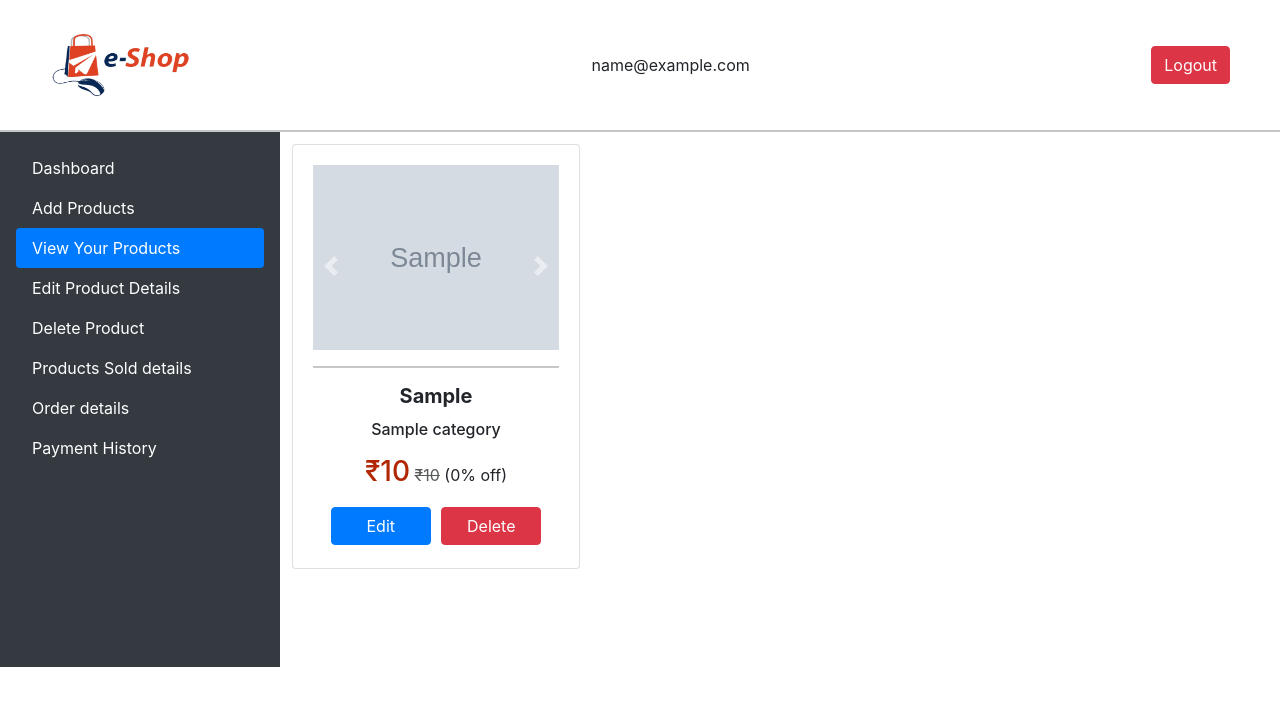
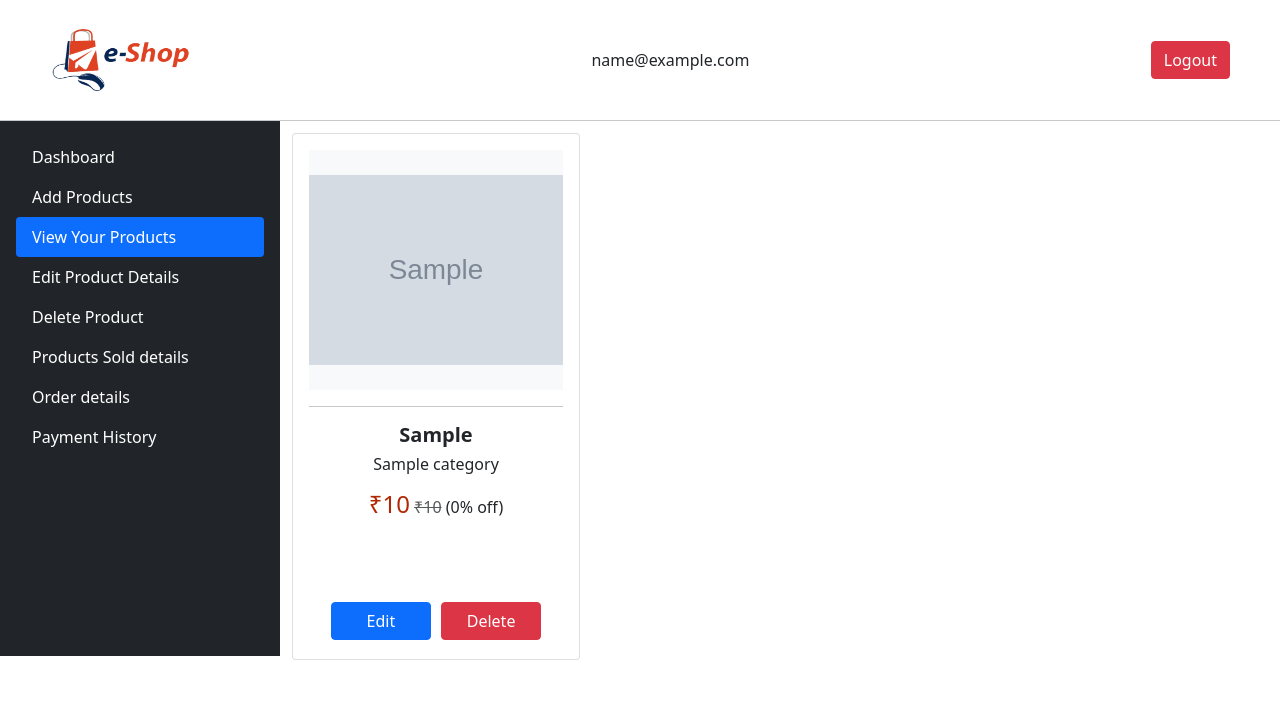
Before and after one commit to Denisshingala/e-Shop, a PHP site: page /e-shop/seller/view-products.php in a window 1280 px wide. Shown: the top 706 px of the page. Run offline with PHP 8.4, Linux system fonts and the light colour scheme; the visitor is signed in with stand-in values (Sample User, id 1); tables that the repository leaves empty or names only in its code hold one stand-in row (values such as "Sample post"); grey boxes marked "Sample" are stand-in pictures; some libraries are stand-ins or nearby versions.

Commit message:
post all done

```diff
--- a/index.php
+++ b/index.php
@@ -302,7 +302,7 @@ require('./configuration/config.php');
                                         <div class="card-body border-left border-right text-center px-3 pt-4 pb-3">
                                             <h6 class="text-truncate mb-3">' . $row['title'] . '</h6>
                                             <div class="d-flex justify-content-center">
-                                                <h6>&#x20b9 ' . $row['price'] - ($row['price'] * $row['discount'] / 100) . '</h6>
+                                                <h6>&#x20b9 ' . ($row['price'] - ($row['price'] * $row['discount'] / 100)) . '</h6>
                                                 <small class="text-muted ml-2"><del>&#x20b9 ' . $row['price'] . '</del></small>
                                             </div>
                                         </div>
--- a/seller/action/add-product.php
+++ b/seller/action/add-product.php
@@ -28,7 +28,7 @@ if(isset($_POST['add-product-btn'])) {
     }
     $string = implode(",", $array);
 
-    $sql = "INSERT INTO product (title, description, brand, price, discount, category_id, seller_id, image, size_available, colour_available) VALUES (?,?,?,?,?,?,?,?,?,?)";
+    $sql = `INSERT INTO product (title, description, brand, price, discount, category_id, seller_id, image, size_available, colour_available) VALUES (?,?,?,?,?,?,?,?,?,?)`;
     $stmt = $conn->prepare($sql);
     $stmt->bind_param("sssddiisss", $title, $description, $brand, $price, $discount, $categoryID, $sellerID, $string, $size, $colour);
     if ($stmt->execute()) {
--- a/seller/view-products.php
+++ b/seller/view-products.php
@@ -14,8 +14,8 @@ require('action/update-product.php');
     <meta name="viewport" content="width=device-width, initial-scale=1">
     <meta name="description" content="">
     <title>e-Shop | Seller</title>
+    <link href="https://cdn.jsdelivr.net/npm/bootstrap@5.2.0-beta1/dist/css/bootstrap.min.css" rel="stylesheet" integrity="sha384-0evHe/X+R7YkIZDRvuzKMRqM+OrBnVFBL6DOitfPri4tjfHxaWutUpFmBp4vmVor" crossorigin="anonymous">
     <link href="https://cdn.jsdelivr.net/npm/bootstrap@5.0.2/dist/css/bootstrap.min.css" rel="stylesheet" integrity="sha384-EVSTQN3/azprG1Anm3QDgpJLIm9Nao0Yz1ztcQTwFspd3yD65VohhpuuCOmLASjC" crossorigin="anonymous">
-    <link rel="stylesheet" href="https://cdn.jsdelivr.net/npm/bootstrap@4.6.1/dist/css/bootstrap.min.css" integrity="sha384-zCbKRCUGaJDkqS1kPbPd7TveP5iyJE0EjAuZQTgFLD2ylzuqKfdKlfG/eSrtxUkn" crossorigin="anonymous">
     <script src="https://cdn.jsdelivr.net/npm/bootstrap@5.0.2/dist/js/bootstrap.bundle.min.js" integrity="sha384-MrcW6ZMFYlzcLA8Nl+NtUVF0sA7MsXsP1UyJoMp4YLEuNSfAP+JcXn/tWtIaxVXM" crossorigin="anonymous"></script>
     <link rel="stylesheet" href="css/style.css">
     <style>
@@ -45,6 +45,24 @@ require('action/update-product.php');
         label {
             font-weight: bold;
         }
+
+        .product-body {
+            height: 22vh;
+        }
+
+        .product-desc {
+            max-height: 6.5vh !important;
+            overflow: hidden;
+            text-overflow: ellipsis;
+            display: -webkit-box;
+            -webkit-line-clamp: 2;
+            line-clamp: 2;
+            -webkit-box-orient: vertical;
+        }
+
+        .col-3 {
+            width: 24% !important;
+        }
     </style>
 </head>
 
@@ -66,6 +84,7 @@ require('action/update-product.php');
                 $stmt->execute();
                 $result = $stmt->get_result();
                 if ($result->num_rows > 0) {
+                    $id = 0;
                     while ($row = $result->fetch_assoc()) {
                         $size = $row['size_available'];
                         if ($size == NULL)
@@ -77,35 +96,39 @@ require('action/update-product.php');
 
                         $sellingPrice = $row['price'] - ($row['price'] * $row['discount'] / 100);
                         $images = explode(',', $row['image']);
-                        $count = 1;
+                        $count = 0;
                 ?>
                         <div class="card m-1" style="width: 18rem;">
                             <div class="card-body text-center">
-                                <div id="carouselExampleControls" class="carousel slide" data-bs-ride="carousel">
+                                <div id="carouselExampleControls<?php echo $id ?>" class="carousel slide bg-light" data-bs-ride="carousel">
                                     <div class="carousel-inner">
                                         <?php
                                         foreach ($images as $image) {
-                                            if ($count === 1)
+                                            if ($count === 0)
                                                 echo '<div class="carousel-item active">';
                                             else
-                                                echo '<div class="carousel-item">';
-                                            echo '<img src="../' . $image . '" class="d-block w-100" alt="' . $row['title'] . '"/></div>';
+                                                echo '<div class="carousel-item" style="object-fit: contain;">';
+                                            echo '<img src="../' . $image . '" class="d-block w-100" style=" object-fit:contain; width: 100% !important; height: 30vh !important;" alt="' . $row['title'] . '"/></div>';
                                             $count++;
                                         } ?>
                                     </div>
-                                    <hr>
-                                    <button class="carousel-control-prev" type="button" data-bs-target="#carouselExampleControls" data-bs-slide="prev">
-                                        <span class="carousel-control-prev-icon" aria-hidden="true"></span>
-                                        <span class="visually-hidden">Previous</span>
-                                    </button>
-                                    <button class="carousel-control-next" type="button" data-bs-target="#carouselExampleControls" data-bs-slide="next">
-                                        <span class="carousel-control-next-icon" aria-hidden="true"></span>
-                                        <span class="visually-hidden">Next</span>
-                                    </button>
+                                    <?php if ($count != 1) { ?>
+                                        <button class="carousel-control-prev" type="button" data-bs-target="#carouselExampleControls<?php echo $id ?>" data-bs-slide="prev">
+                                            <span class="carousel-control-prev-icon bg-secondary opacity-50" style="width:1vw;" aria-hidden="true"></span>
+                                            <span class="visually-hidden">Previous</span>
+                                        </button>
+                                        <button class="carousel-control-next" type="button" data-bs-target="#carouselExampleControls<?php echo $id ?>" data-bs-slide="next">
+                                            <span class="carousel-control-next-icon bg-secondary opacity-50" style="width:1vw;" aria-hidden="true"></span>
+                                            <span class="visually-hidden">Next</span>
+                                        </button>
+                                    <?php } ?>
                                 </div>
-                                <h5 class="card-title fw-bold"><?php echo $row['brand'] ?></h5>
-                                <h6 class="text-truncate text-wrap pb-2" style="max-height:120px;"><?php echo $row['title'] ?></h6>
-                                <p><span class="newprize h3">&#8377;<?php echo $sellingPrice ?></span> <span class="oldprize">&#8377;<?php echo $row['price'] ?></span> (<?php echo $row['discount'] ?>% off)</p>
+                                <hr>
+                                <div class="product-body">
+                                    <h5 class="card-title fw-bold"><?php echo $row['brand'] ?></h5>
+                                    <h6 class="product-desc pb-2"><?php echo $row['title'] ?></h6>
+                                    <p><span class="newprize h4">&#8377;<?php echo $sellingPrice ?></span> <span class="oldprize">&#8377;<?php echo $row['price'] ?></span> (<?php echo $row['discount'] ?>% off)</p>
+                                </div>
 
                                 <!-- Model form  -->
                                 <button type="button" class="card-btn btn btn-primary" data-bs-toggle="modal" data-bs-target="#staticBackdrop<?php echo $row['product_id'] ?>">
@@ -133,12 +156,12 @@ require('action/update-product.php');
                                                         <br><textarea name="description" id="description" cols="135" rows="4" class="form-control" style="resize: none;"><?php echo $row['description'] ?></textarea>
                                                     </div>
 
-                                                    <div class="form-row mb-4">
-                                                        <div class="form-group col-md-3">
+                                                    <div class="form-row d-flex justify-content-around mb-4">
+                                                        <div class="form-group col-3">
                                                             <label for="brand">Brand Name</label>
                                                             <input type="text" class="form-control" name="brand" id="brand" value="<?php echo $row['brand'] ?> ">
                                                         </div>
-                                                        <div class="form-group col-md-3">
+                                                        <div class="form-group col-3">
                                                             <label for="category">Category</label>
                                                             <select id="category" name="category" class="form-control" value="<?php echo $row['category_id'] ?> " required>
                                                                 <option disabled> - Select - </option>
@@ -158,22 +181,22 @@ require('action/update-product.php');
                                                                 ?>
                                                             </select>
                                                         </div>
-                                                        <div class="form-group col-md-3">
+                                                        <div class="form-group col-3">
                                                             <label for="price">Price (Rs.)</label>
                                                             <input type="number" class="form-control" name="price" id="price" value=<?php echo $row['price'] ?> required>
                                                         </div>
-                                                        <div class="form-group col-md-3">
+                                                        <div class="form-group col-3">
                                                             <label for="price">Discount (%)</label>
                                                             <input type="number" class="form-control" name="discount" id="discount" value=<?php echo $row['discount'] ?> maxlength="100">
                                                         </div>
                                                     </div>
 
-                                                    <div class="form-row mb-2">
-                                                        <div class="form-group col-md-6 mb-4">
+                                                    <div class="form-row d-flex mb-2">
+                                                        <div class="form-group col-md-6 mb-4 mx-1">
                                                             <label for="size">Sizes available<br>(comma separated, if applicable)</label>
                                                             <input type="text" class="form-control" name="size" id="size" value="<?php echo $row['size_available'] ?> ">
                                                         </div>
-                                                        <div class="form-group col-md-6 mb-4">
+                                                        <div class="form-group col-md-6 mb-4 mx-1">
                                                             <label for="size">Colours available<br>(comma separated, if applicable)</label>
                                                             <input type="text" class="form-control" name="colour" id="colour" value="<?php echo $row['colour_available'] ?> ">
                                                         </div>
@@ -189,13 +212,13 @@ require('action/update-product.php');
                                 </div>
 
                                 <form action="<?php echo $_SERVER['PHP_SELF'] ?>" method="POST" class='d-inline'>
-                                    <!-- <input type="submit" name="edit" class="card-btn btn btn-primary" value="Edit"> -->
                                     <?php echo '<input type="text" name="id" value="' . $row['product_id'] . '" hidden/>'; ?>
                                     <input type="submit" name="delete" class="card-btn btn btn-danger" value="Delete">
                                 </form>
                             </div>
                         </div>
                 <?php
+                        $id++;
                     }
                 }
                 ?>
@@ -203,6 +226,7 @@ require('action/update-product.php');
         </div>
 
     </main>
+    <!-- <script src="https://cdn.jsdelivr.net/npm/bootstrap@5.0.2/dist/js/bootstrap.bundle.min.js" integrity="sha384-MrcW6ZMFYlzcLA8Nl+NtUVF0sA7MsXsP1UyJoMp4YLEuNSfAP+JcXn/tWtIaxVXM" crossorigin="anonymous"></script> -->
 
 </body>
 
--- a/temp.php
+++ b/temp.php
@@ -10,7 +10,6 @@ require('./configuration/config.php');
     <meta http-equiv="X-UA-Compatible" content="IE=edge">
     <meta name="viewport" content="width=device-width, initial-scale=1.0">
     <link href="https://cdn.jsdelivr.net/npm/bootstrap@5.0.2/dist/css/bootstrap.min.css" rel="stylesheet" integrity="sha384-EVSTQN3/azprG1Anm3QDgpJLIm9Nao0Yz1ztcQTwFspd3yD65VohhpuuCOmLASjC" crossorigin="anonymous">
-    <link rel="stylesheet" href="https://cdn.jsdelivr.net/npm/bootstrap@4.6.1/dist/css/bootstrap.min.css" integrity="sha384-zCbKRCUGaJDkqS1kPbPd7TveP5iyJE0EjAuZQTgFLD2ylzuqKfdKlfG/eSrtxUkn" crossorigin="anonymous">
     <script src="https://cdn.jsdelivr.net/npm/bootstrap@5.0.2/dist/js/bootstrap.bundle.min.js" integrity="sha384-MrcW6ZMFYlzcLA8Nl+NtUVF0sA7MsXsP1UyJoMp4YLEuNSfAP+JcXn/tWtIaxVXM" crossorigin="anonymous"></script>
     <title>Document</title>
     <style>
```
